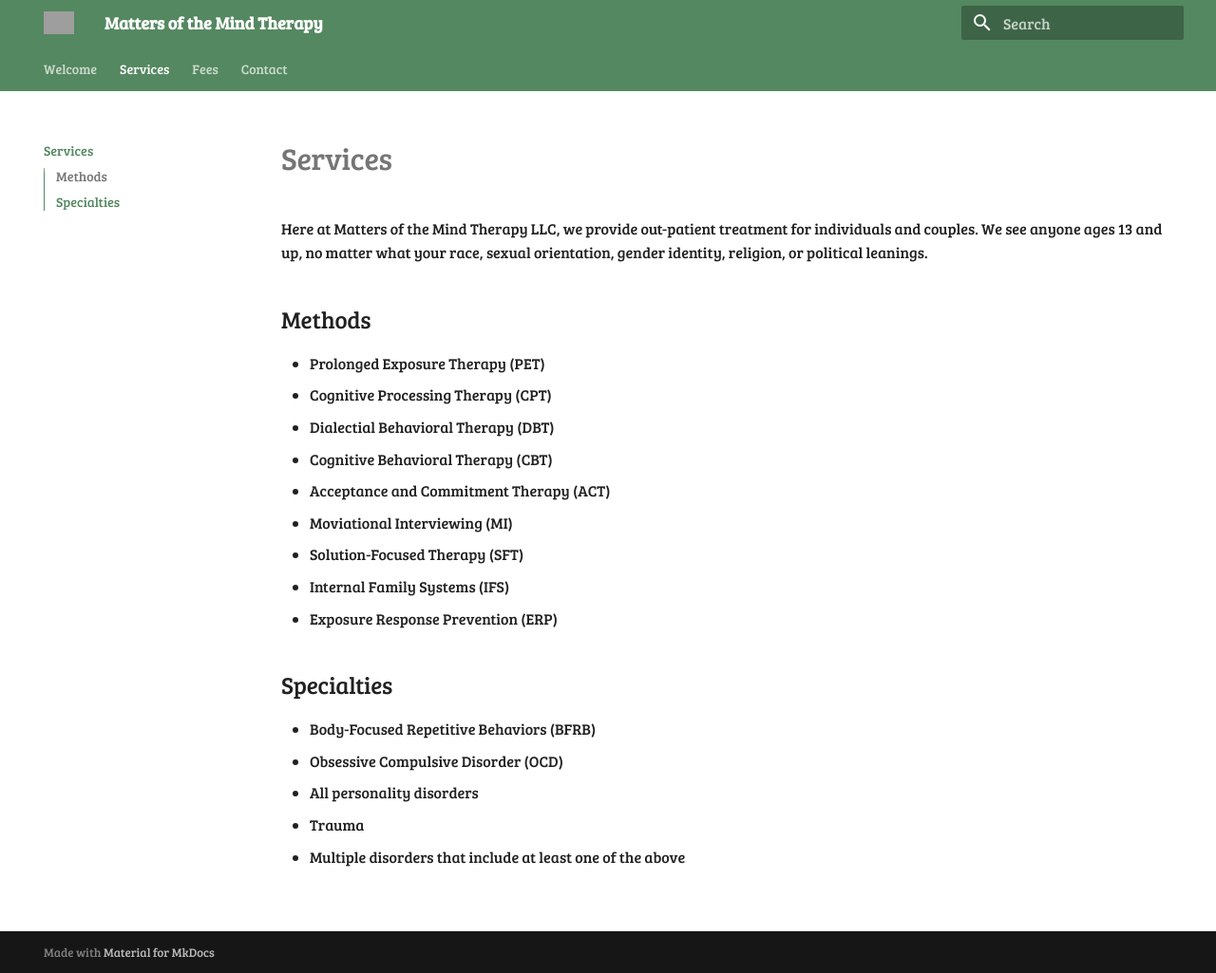
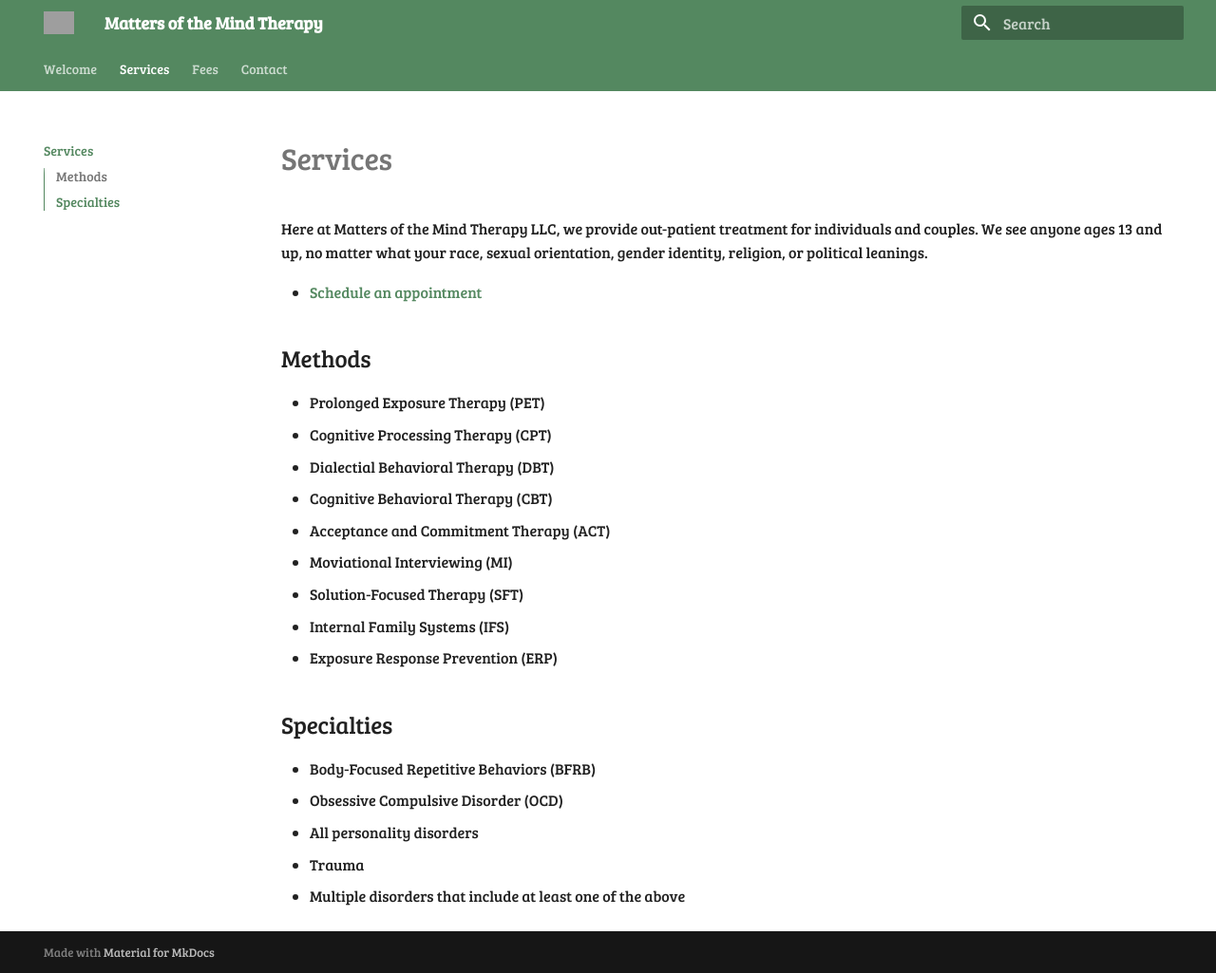
Before and after one commit to motm-therapy/website, an MkDocs documentation site: the page built from docs/services.md, in a window 1280 px wide and 1025 px high. Shown: the whole window at 95% size. Built offline with MkDocs 1.6.1 and Material for MkDocs 9.7.7, drawn with Linux system fonts in a browser that asks for light colours; grey boxes are pictures that could not be loaded.

Commit message:
Update services.md

```diff
--- a/docs/services.md
+++ b/docs/services.md
@@ -2,6 +2,8 @@
 
 Here at Matters of the Mind Therapy LLC, we provide out-patient treatment for individuals and couples.
 We see anyone ages 13 and up, no matter what your race, sexual orientation, gender identity, religion, or political leanings.
+
+- [Schedule an appointment](https://google.com)
 
 ## Methods
 
```
